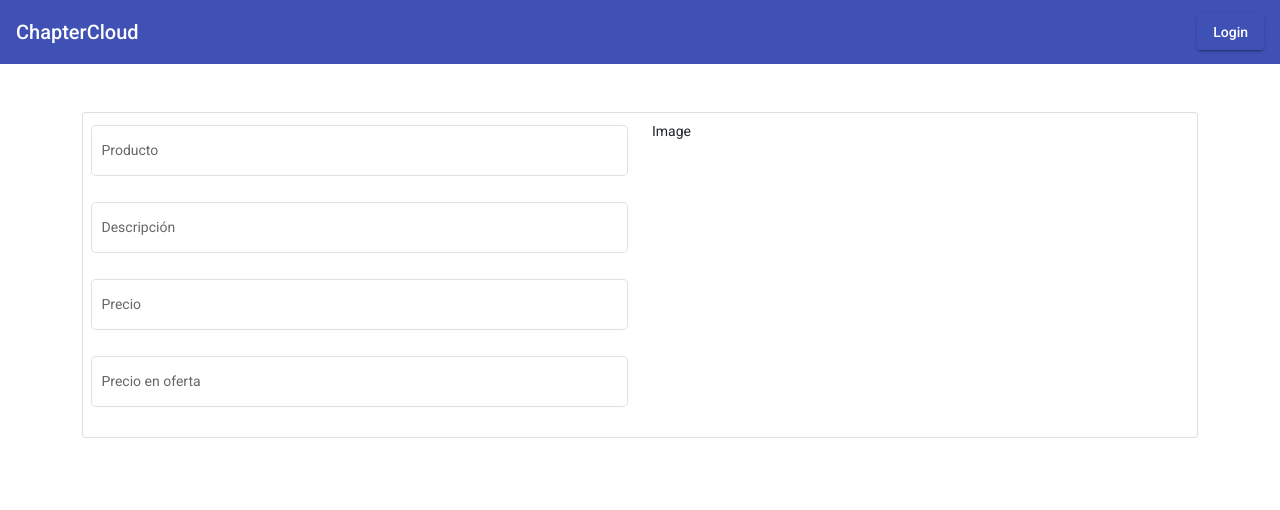
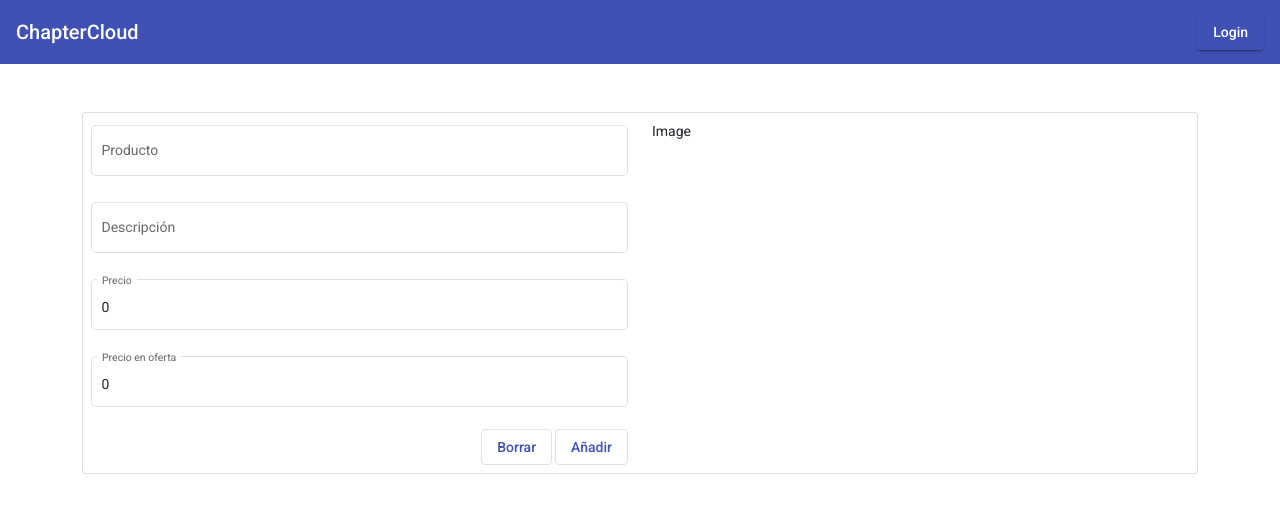
Before and after one commit to Daniel-r-r/RomeroTFC, an Angular app in the folder Romero_ecommerce_front/: page /addNewProduct in a window 1280 px wide. Shown: the top 510 px of the page. Built offline with nearby package versions, Linux system fonts and the light colour scheme.

Commit message:
Creacion formulario y Servicio para poder añadir productos desde el front (apartado creado en el anterior commit)

```diff
--- /dev/null
+++ b/Romero_ecommerce_front/src/app/_services/product.service.ts
@@ -0,0 +1,14 @@
+import { HttpClient } from "@angular/common/http";
+import { Injectable } from "@angular/core";
+import { Product } from "../_model/product.model";
+
+@Injectable({
+  providedIn: "root",
+})
+export class ProductService {
+  constructor(private httpClient: HttpClient) {}
+
+  public addProduct(product: Product) {
+    return this.httpClient.post<Product>("http://localhost:8080/addNewProduct", product);
+  }
+}
--- a/Romero_ecommerce_front/src/app/add-new-product/add-new-product.component.css
+++ b/Romero_ecommerce_front/src/app/add-new-product/add-new-product.component.css
@@ -0,0 +1,3 @@
+.margin {
+    margin-right: 3px;
+}
--- a/Romero_ecommerce_front/src/app/add-new-product/add-new-product.component.html
+++ b/Romero_ecommerce_front/src/app/add-new-product/add-new-product.component.html
@@ -3,28 +3,51 @@
 
         <div class="row">
             <div class="col-6">
+
+                <form #productForm="ngForm" (ngSubmit)="addProduct(productForm)">
+
                     <mat-form-field appearance="outline" class="w-100">
                         <mat-label>Producto</mat-label>
-                    <input matInput placeholder="Ej: 'Harry Potter y la Piedra Filosofal'">
+                        <input matInput
+                            placeholder="Ej: 'Harry Potter y la Piedra Filosofal'"
+                            [(ngModel)]="product.productName"
+                            name="productName">
                     </mat-form-field>
 
                     <mat-form-field appearance="outline" class="w-100">
                         <mat-label>Descripción</mat-label>
-                    <input matInput placeholder="Breve descripción del producto">
+                        <input matInput
+                            placeholder="Breve descripción del producto"
+                            [(ngModel)]="product.productDescription"
+                            name="productDescription">
                     </mat-form-field>
 
                     <mat-form-field appearance="outline" class="w-100">
                         <mat-label>Precio</mat-label>
-                    <input matInput placeholder="Precio en €">
+                        <input matInput placeholder="Precio en €"
+                            [(ngModel)]="product.productActualPrice"
+                            name="productActualPrice">
                     </mat-form-field>
 
                     <mat-form-field appearance="outline" class="w-100">
                         <mat-label>Precio en oferta</mat-label>
-                    <input matInput placeholder="Precio final con oferta">
+                        <input matInput placeholder="Precio final con oferta"
+                            [(ngModel)]="product.productDiscountedPrice"
+                            name="productDiscountedPrice">
                     </mat-form-field>
+
+                    <div align="end">
+                        <button mat-stroked-button
+                            color="primary" class="margin">Borrar</button>
+                        <button type="submit" mat-stroked-button
+                            color="primary">Añadir</button>
                     </div>
+
+                </form>
+            </div>
+
             <div class="col-6">
-                Image <area shape coords href alt>
+                Image
             </div>
         </div>
 
--- a/Romero_ecommerce_front/src/app/add-new-product/add-new-product.component.ts
+++ b/Romero_ecommerce_front/src/app/add-new-product/add-new-product.component.ts
@@ -1,4 +1,8 @@
 import { Component, OnInit } from '@angular/core';
+import { Product } from '../_model/product.model';
+import { NgForm } from '@angular/forms';
+import { HttpErrorResponse } from '@angular/common/http';
+import { ProductService } from '../_services/product.service';
 
 @Component({
   selector: 'app-add-new-product',
@@ -7,9 +11,29 @@ import { Component, OnInit } from '@angular/core';
 })
 export class AddNewProductComponent implements OnInit {
 
-  constructor() { }
+  product: Product = {
+    productName: "",
+    productDescription: "",
+    productDiscountedPrice: 0,
+    productActualPrice: 0
+
+  }
+
+  constructor(private productService: ProductService){}
 
   ngOnInit(): void {
   }
 
+  addProduct(productForm: NgForm){
+    this.productService.addProduct(this.product).subscribe(
+      (response: Product) =>{
+        productForm.reset();
+      },
+      (error: HttpErrorResponse) =>{
+        console.log(error);
+      }
+    )
+
+  }
+
 }
```
Also changed, not shown: Romero_ecommerce_front/src/app/_model/product.model.ts (added, +7 -0 lines), 1 other file (tests, documents, lock files or other folders). Lines whose indentation alone changed are shown as unchanged.
